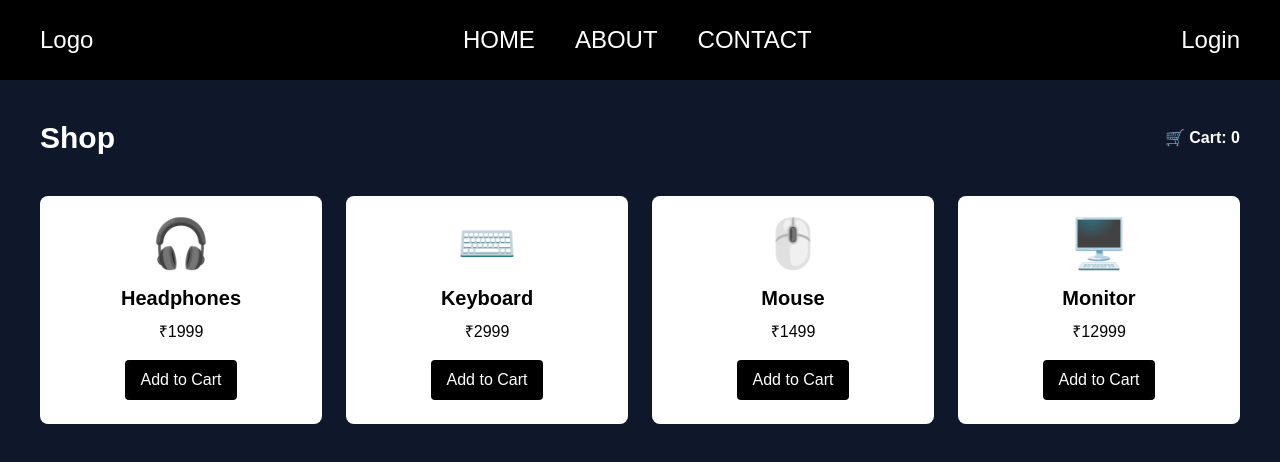
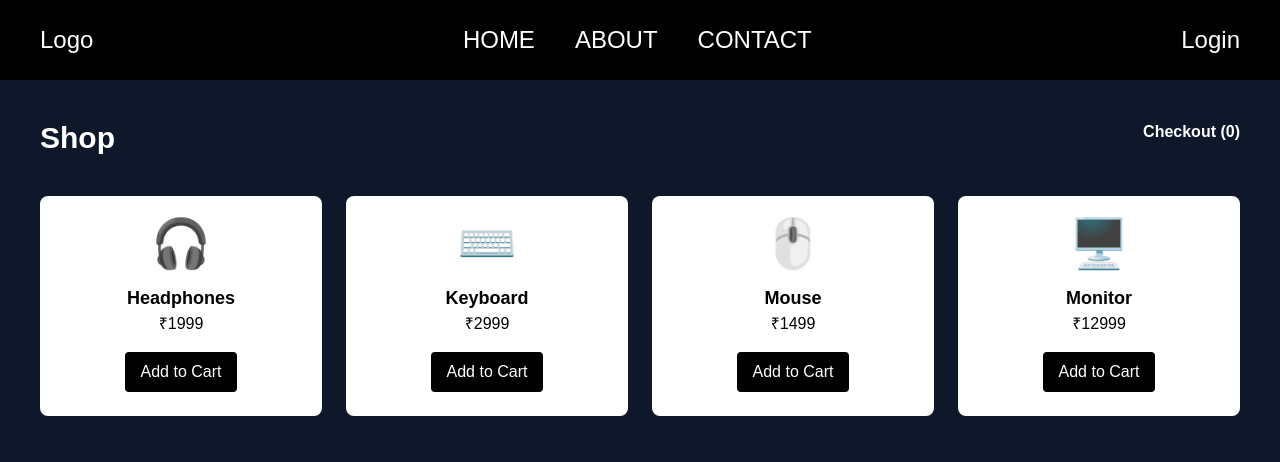
Before and after one commit to goodmorningsaksham/practical-next-app, a Next.js app: page /shop in a window 1280 px wide. Shown: the top 462 px of the page. Built offline with nearby package versions, Linux system fonts and the light colour scheme.

Commit message:
Added shopping page with products + checkout

```diff
--- /dev/null
+++ b/app/checkout/page.tsx
@@ -0,0 +1,50 @@
+"use client";
+
+import { useCart } from "../context/CartContext";
+
+export default function Checkout() {
+  const { cart, addToCart, decreaseQty, removeFromCart } = useCart();
+
+  const total = cart.reduce(
+    (sum, item) => sum + item.price * item.quantity,
+    0
+  );
+
+  return (
+    <div className="p-10 min-h-screen bg-slate-900 text-white">
+      <h1 className="text-3xl font-bold mb-8">Checkout</h1>
+
+      {cart.length === 0 && <p>Your cart is empty.</p>}
+
+      {cart.map((item) => (
+        <div
+          key={item.id}
+          className="bg-white text-black p-4 rounded mb-4 flex justify-between"
+        >
+          <div>
+            <h2 className="font-semibold">{item.name}</h2>
+            <p>₹{item.price}</p>
+          </div>
+
+          <div className="flex items-center gap-3">
+            <button onClick={() => decreaseQty(item.id)}>−</button>
+            <span>{item.quantity}</span>
+            <button onClick={() => addToCart(item)}>+</button>
+            <button
+              onClick={() => removeFromCart(item.id)}
+              className="ml-4 text-red-500"
+            >
+              Remove
+            </button>
+          </div>
+        </div>
+      ))}
+
+      {cart.length > 0 && (
+        <h2 className="text-xl font-semibold mt-6">
+          Total: ₹{total}
+        </h2>
+      )}
+    </div>
+  );
+}
--- /dev/null
+++ b/app/context/CartContext.tsx
@@ -0,0 +1,72 @@
+"use client"
+
+import { createContext, useContext, useState } from "react"
+
+type Product = {
+    name: string,
+    id: number,
+    image: string,
+    price: number
+}
+
+type CartItem = Product & {
+    quantity: number
+}
+
+type CartContextType = {
+    cart: CartItem[],
+    addToCart: (product: Product) => void,
+    decreaseQty: (id: number) => void,
+    removeFromCart: (id: number) => void
+}
+
+const CartContext = createContext<CartContextType | null>(null);
+
+export default function CartProvider({children} : {children: React.ReactNode}) {
+
+    const [cart, setCart] = useState<CartItem[]>([])
+
+    const addToCart = (product: Product) => {
+        setCart((prev) => {
+            const existing = prev.find((item) => item.id === product.id)
+            if(existing) {
+                return prev.map((item) => (
+                    item.id === product.id
+                    ? {...item, quantity: item.quantity + 1}
+                    : item
+                ));
+            }
+            return [...prev, {...product, quantity: 1}]
+        })
+    }
+
+    const decreaseQty = (id: number) => {
+        setCart((prev) =>
+            prev
+                .map((item) =>
+                    item.id === id
+                        ? { ...item, quantity: item.quantity - 1 }
+                        : item
+                )
+                .filter((item) => item.quantity > 0)
+        );
+    };
+
+    const removeFromCart = (id: number) => {
+        setCart((prev) => prev.filter((item) => item.id !== id))
+    }
+
+    return (
+        <CartContext.Provider
+            value={{ cart, addToCart, decreaseQty, removeFromCart }}
+        >
+            {children}
+        </CartContext.Provider>
+    )
+};
+
+export const useCart = () => {
+    const ctx = useContext(CartContext);
+    if (!ctx) throw new Error("useCart must be used inside CartProvider");
+    return ctx;
+}
--- a/app/layout.tsx
+++ b/app/layout.tsx
@@ -2,6 +2,7 @@ import type { Metadata } from "next";
 import { Geist, Geist_Mono } from "next/font/google";
 import "./globals.css";
 import Navbar from "@/components/Navbar";
+import CartProvider from "./context/CartContext";
 
 const geistSans = Geist({
   variable: "--font-geist-sans",
@@ -28,10 +29,10 @@ export default function RootLayout({
       <body
         className={`${geistSans.variable} ${geistMono.variable} antialiased`}
       >
-        <Navbar>
-
-        </Navbar>
-        {children}
+        <CartProvider>
+          <Navbar />
+          {children}
+        </CartProvider>
       </body>
     </html>
   );
--- a/app/shop/page.tsx
+++ b/app/shop/page.tsx
@@ -1,145 +1,74 @@
 "use client";
 
-import { useState } from "react";
+import Link from "next/link";
+import { useCart } from "../context/CartContext";
 
-type Product = {
-  id: number;
-  name: string;
-  price: number;
-  image: string;
-};
+const products = [
+  { id: 1, name: "Headphones", price: 1999, image: "🎧" },
+  { id: 2, name: "Keyboard", price: 2999, image: "⌨️" },
+  { id: 3, name: "Mouse", price: 1499, image: "🖱️" },
+  { id: 4, name: "Monitor", price: 12999, image: "🖥️" },
+];
 
 export default function Shop() {
-  // Product data
-  const products: Product[] = [
-    {
-      id: 1,
-      name: "Headphones",
-      price: 1999,
-      image: "🎧",
-    },
-    {
-      id: 2,
-      name: "Keyboard",
-      price: 2999,
-      image: "⌨️",
-    },
-    {
-      id: 3,
-      name: "Mouse",
-      price: 1499,
-      image: "🖱️",
-    },
-    {
-      id: 4,
-      name: "Monitor",
-      price: 12999,
-      image: "🖥️",
-    },
-  ];
+  const { cart, addToCart, decreaseQty } = useCart();
 
-  // Cart state (LIFTED STATE)
-  const [cart, setCart] = useState<Product[]>([]);
-  const [showCart, setShowCart] = useState(false);
+  const getQty = (id: number) =>
+    cart.find((item) => item.id === id)?.quantity || 0;
 
-  // Add to cart
-  const addToCart = (product: Product) => {
-    setCart([...cart, product]);
-  };
-
-  // Total price
-  const totalPrice = cart.reduce(
-    (sum, item) => sum + item.price,
-    0
-  );
+  const getTotalItems = () =>
+    cart.reduce((total, item) => total + item.quantity, 0);
 
   return (
-    <div className="min-h-screen bg-slate-900 text-white p-10">
-      {/* HEADER */}
-      <div className="flex justify-between items-center mb-10">
+    <div className="p-10 min-h-screen bg-slate-900 text-white">
+      <div className="flex justify-between mb-10">
         <h1 className="text-3xl font-bold">Shop</h1>
-
-        {/* CART */}
-        <button
-          onClick={() => setShowCart(true)}
-          className="relative font-semibold"
-        >
-          🛒 Cart: {cart.length}
-        </button>
+        <Link href="/checkout" className="font-semibold">
+          Checkout ({getTotalItems()})
+        </Link>
       </div>
 
-      {/* PRODUCT GRID */}
-      <div className="grid grid-cols-1 sm:grid-cols-2 md:grid-cols-4 gap-6">
-        {products.map((product) => (
+      <div className="grid grid-cols-2 md:grid-cols-4 gap-6">
+        {products.map((product) => {
+          const qty = getQty(product.id);
+
+          return (
             <div
               key={product.id}
               className="bg-white text-black p-6 rounded-lg flex flex-col items-center"
             >
-            <div className="text-5xl mb-4">
-              {product.image}
-            </div>
+              <div className="text-5xl mb-4">{product.image}</div>
+              <h2 className="text-lg font-semibold">{product.name}</h2>
+              <p>₹{product.price}</p>
 
-            <h2 className="text-xl font-semibold">
-              {product.name}
-            </h2>
-
-            <p className="font-medium mt-2">
-              ₹{product.price}
-            </p>
-
+              {qty === 0 ? (
                 <button
                   onClick={() => addToCart(product)}
                   className="mt-4 px-4 py-2 bg-black text-white rounded"
                 >
                   Add to Cart
                 </button>
-          </div>
-        ))}
-      </div>
-
-      {/* CART MODAL (BONUS) */}
-      {showCart && (
-        <div className="fixed inset-0 bg-black/60 flex items-center justify-center">
-          <div className="bg-white text-black w-[90%] max-w-md p-6 rounded-lg">
-            <div className="flex justify-between items-center mb-4">
-              <h2 className="text-xl font-bold">
-                Cart Items
-              </h2>
+              ) : (
+                <div className="flex items-center gap-4 mt-4">
                   <button
-                onClick={() => setShowCart(false)}
-                className="text-lg font-bold"
+                    onClick={() => decreaseQty(product.id)}
+                    className="px-3 py-1 bg-gray-300 rounded"
                   >
-                ✕
+                    −
                   </button>
-            </div>
-
-            {cart.length === 0 ? (
-              <p>No items in cart.</p>
-            ) : (
-              <>
-                <ul className="space-y-2">
-                  {cart.map((item, index) => (
-                    <li
-                      key={index}
-                      className="flex justify-between"
+                  <span className="font-semibold">{qty}</span>
+                  <button
+                    onClick={() => addToCart(product)}
+                    className="px-3 py-1 bg-gray-300 rounded"
                   >
-                      <span>{item.name}</span>
-                      <span>₹{item.price}</span>
-                    </li>
-                  ))}
-                </ul>
-
-                <hr className="my-4" />
-
-                <div className="flex justify-between font-semibold">
-                  <span>Total</span>
-                  <span>₹{totalPrice}</span>
-                </div>
-              </>
-            )}
-          </div>
+                    +
+                  </button>
                 </div>
               )}
             </div>
           );
+        })}
+      </div>
+    </div>
+  );
 }
```
Lines whose indentation alone changed are shown as unchanged.
